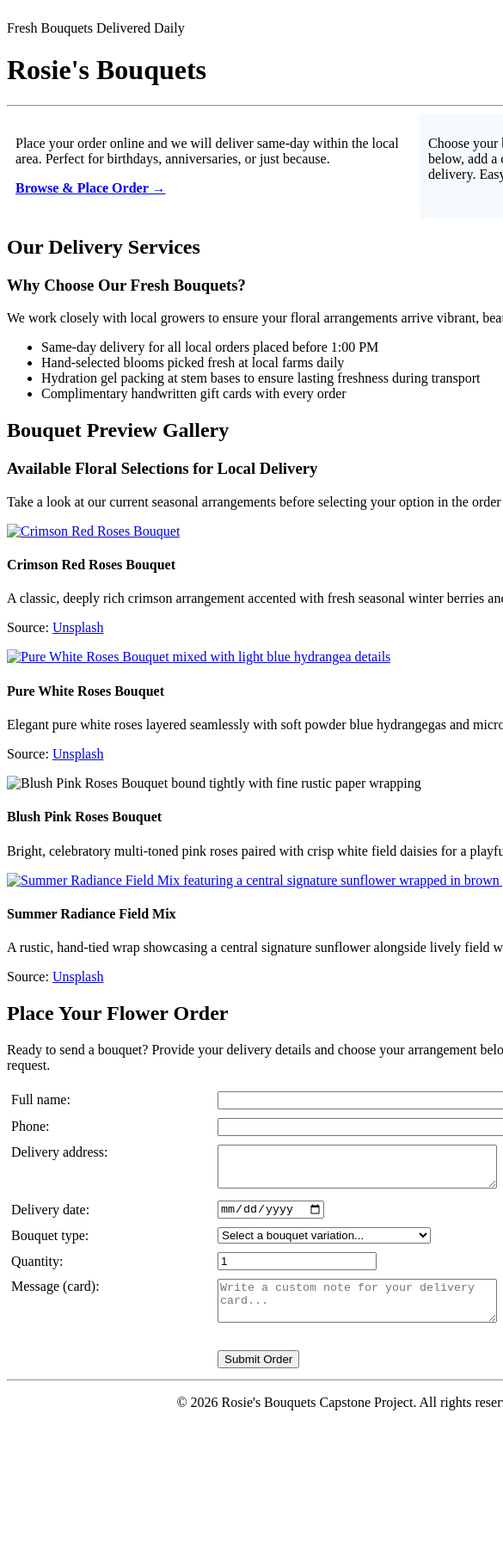
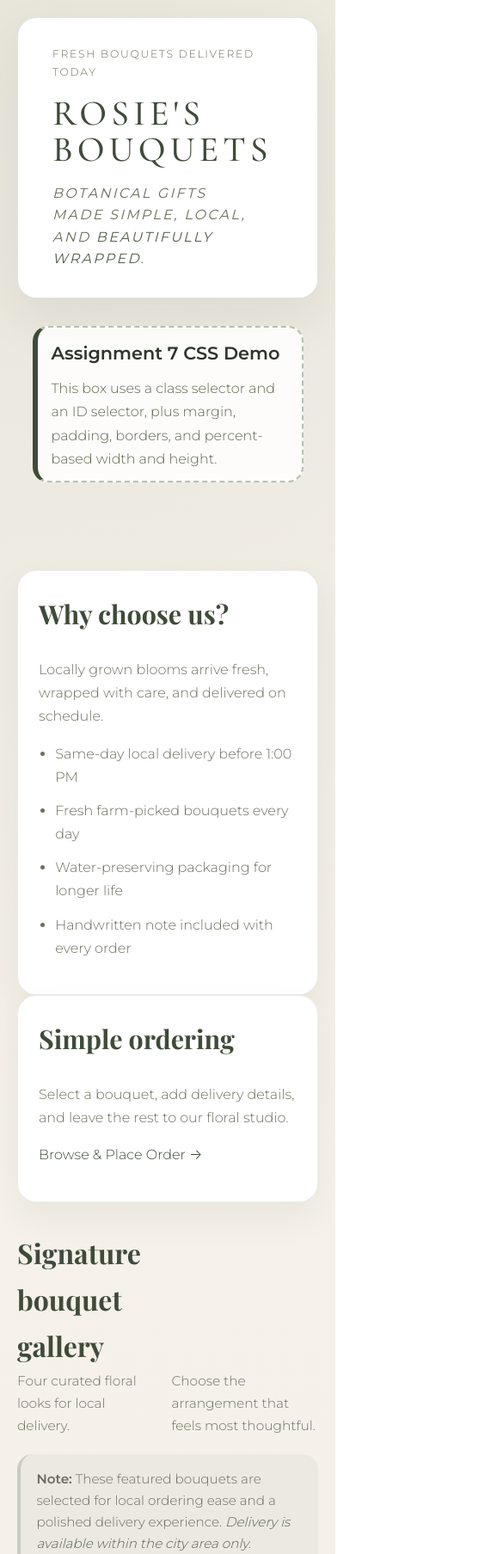
Before and after one commit to theadvocacyos/sierra_capstone, a plain HTML site: page index.html in a window 390 px wide. Shown: the top 1807 px of the page at 86% size, 585 px wide, since content can reach past the window. Before the commit the page ends 1664 px from the top, so only its background shows below. Drawn offline with nearby package versions, Linux system fonts and the light colour scheme.

Commit message:
Update homepage layout and apply today’s stylesheet changes

```diff
--- a/index.html
+++ b/index.html
@@ -4,155 +4,169 @@
   <meta charset="UTF-8">
   <meta name="viewport" content="width=device-width, initial-scale=1.0">
   <title>Rosie's Bouquets - Capstone</title>
+  <link rel="stylesheet" href="style.css">
 </head>
 <body>
-  <table align="center" width="800" cellpadding="0" cellspacing="0" border="0">
-    <tr>
-      <td>
-        <header>
-          <p>Fresh Bouquets Delivered Daily</p>
+  <div class="page-shell">
+    <header class="hero">
+      <p>Fresh bouquets delivered today</p>
       <h1>Rosie's Bouquets</h1>
+      <p class="hero-subtitle">Botanical gifts made simple, local, and <em>beautifully wrapped</em>.</p>
     </header>
-        <hr>
+
     <main>
-          <section>
-            <table width="100%" cellpadding="10" cellspacing="0" border="0">
-              <tr>
-                <td width="60%" valign="top">
-                  <p>Place your order online and we will deliver same-day within the local area. Perfect for birthdays, anniversaries, or just because.</p>
-                  <p><a href="#order-form"><strong>Browse & Place Order &rarr;</strong></a></p>
-                </td>
-                <td width="40%" valign="top" bgcolor="#f7fafc">
-                  <p>Choose your bouquet from our visual catalog below, add a custom note, and schedule a local delivery. Easy ordering for every occasion.</p>
-                </td>
-              </tr>
-            </table>
+      <section id="assignment-demo" class="assignment-section">
+        <!-- Assignment 7: Demonstrates class selector, ID selector, margin, padding, border, single-side border, and percent-based width/height -->
+        <div class="assignment-box">
+          <h2>Assignment 7 CSS Demo</h2>
+          <p>This box uses a class selector and an ID selector, plus margin, padding, borders, and percent-based width and height.</p>
+        </div>
       </section>
 
-          <section>
-            <h2>Our Delivery Services</h2>
-            <h3>Why Choose Our Fresh Bouquets?</h3>
-            <p>We work closely with local growers to ensure your floral arrangements arrive vibrant, beautiful, and precisely on schedule.</p>
+      <section class="overview-grid">
+        <article class="section-panel">
+          <h2>Why choose us?</h2>
+          <p>Locally grown blooms arrive fresh, wrapped with care, and delivered on schedule.</p>
           <ul>
-              <li>Same-day delivery for all local orders placed before 1:00 PM</li>
-              <li>Hand-selected blooms picked fresh at local farms daily</li>
-              <li>Hydration gel packing at stem bases to ensure lasting freshness during transport</li>
-              <li>Complimentary handwritten gift cards with every order</li>
+            <li>Same-day local delivery before 1:00 PM</li>
+            <li>Fresh farm-picked bouquets every day</li>
+            <li>Water-preserving packaging for longer life</li>
+            <li>Handwritten note included with every order</li>
           </ul>
+        </article>
+        <aside class="section-panel">
+          <h2>Simple ordering</h2>
+          <p>Select a bouquet, add delivery details, and leave the rest to our floral studio.</p>
+          <p><a class="source-link" href="#order-form">Browse & Place Order →</a></p>
+        </aside>
       </section>
 
-          <section>
-            <h2>Bouquet Preview Gallery</h2>
-            <h3>Available Floral Selections for Local Delivery</h3>
-            <p>Take a look at our current seasonal arrangements before selecting your option in the order form below.</p>
+      <section class="gallery-section">
+        <div class="gallery-header">
+          <div>
+            <h2>Signature bouquet gallery</h2>
+            <p>Four curated floral looks for local delivery.</p>
+          </div>
+          <p>Choose the arrangement that feels most thoughtful.</p>
+        </div>
+
+        <aside class="note">
+          <strong>Note:</strong> These featured bouquets are selected for local ordering ease and a polished delivery experience. <em>Delivery is available within the city area only.</em>
+        </aside>
+
         <div class="gallery-grid">
           <article class="gallery-card">
-                <a href="https://unsplash.com/photos/a-bouquet-of-red-roses-sitting-on-top-of-a-table-cGq62sJZZT0" target="_blank" rel="noopener noreferrer">
-                  <img src="images/tetiana-siedaia-cGq62sJZZT0-unsplash.jpg" alt="Crimson Red Roses Bouquet" width="600">
-                </a>
-                <div class="gallery-copy">
-                  <h4>Crimson Red Roses Bouquet</h4>
+            <img src="../sierra_capstone/website/images/tetiana-siedaia-cGq62sJZZT0-unsplash.jpg" alt="Crimson Red Roses Bouquet">
+            <div class="gallery-card-content">
+              <h3>Crimson Red Roses Bouquet</h3>
               <p>A classic, deeply rich crimson arrangement accented with fresh seasonal winter berries and greenery.</p>
-                  <p>Source: <a href="https://unsplash.com/photos/a-bouquet-of-red-roses-sitting-on-top-of-a-table-cGq62sJZZT0" target="_blank" rel="noopener noreferrer">Unsplash</a></p>
+              <!-- Source: Unsplash — https://unsplash.com/photos/a-bouquet-of-red-roses-sitting-on-top-of-a-table-cGq62sJZZT0 -->
             </div>
           </article>
+
           <article class="gallery-card">
-                <a href="https://unsplash.com/photos/person-holding-beige-and-white-flower-bouquet-aiNU4cA4UzQ" target="_blank" rel="noopener noreferrer">
-                  <img src="images/jessie-daniella-aiNU4cA4UzQ-unsplash.jpg" alt="Pure White Roses Bouquet mixed with light blue hydrangea details" width="600">
-                </a>
-                <div class="gallery-copy">
-                  <h4>Pure White Roses Bouquet</h4>
-                  <p>Elegant pure white roses layered seamlessly with soft powder blue hydrangegas and micro greenery accents.</p>
-                  <p>Source: <a href="https://unsplash.com/photos/person-holding-beige-and-white-flower-bouquet-aiNU4cA4UzQ" target="_blank" rel="noopener noreferrer">Unsplash</a></p>
+            <img src="../sierra_capstone/website/images/jessie-daniella-aiNU4cA4UzQ-unsplash.jpg" alt="Pure White Roses Bouquet mixed with light blue hydrangea details">
+            <div class="gallery-card-content">
+              <h3>Pure White Roses Bouquet</h3>
+              <p>Elegant pure white roses layered seamlessly with soft powder blue hydrangeas and micro greenery accents.</p>
+              <!-- Source: Unsplash — https://unsplash.com/photos/person-holding-beige-and-white-flower-bouquet-aiNU4cA4UzQ -->
             </div>
           </article>
+
           <article class="gallery-card">
-                <img src="images/jessie-daniella-QLuleNy8LMM-unsplash.jpg" alt="Blush Pink Roses Bouquet bound tightly with fine rustic paper wrapping" width="600">
-                <div class="gallery-copy">
-                  <h4>Blush Pink Roses Bouquet</h4>
-                  <p>Bright, celebratory multi-toned pink roses paired with crisp white field daisies for a playful look.</p>
+            <img src="../sierra_capstone/website/images/jessie-daniella-QLuleNy8LMM-unsplash.jpg" alt="Blush Pink Roses Bouquet bound tightly with fine rustic paper wrapping">
+            <div class="gallery-card-content">
+              <h3>Blush Pink Roses Bouquet</h3>
+              <p>Bright, celebratory multi-toned pink roses paired with crisp white field daisies for a playful, polished look.</p>
+              <!-- Source: Unsplash — https://unsplash.com/photos/jessie-daniella-QLuleNy8LMM-unsplash -->
             </div>
           </article>
+
           <article class="gallery-card">
-                <a href="https://unsplash.com/photos/person-holding-bouquet-of-flowers-s3AFTBZ3cnc" target="_blank" rel="noopener noreferrer">
-                  <img src="images/carrie-beth-williams-s3AFTBZ3cnc-unsplash.jpg" alt="Summer Radiance Field Mix featuring a central signature sunflower wrapped in brown paper" width="600">
-                </a>
-                <div class="gallery-copy">
-                  <h4>Summer Radiance Field Mix</h4>
-                  <p>A rustic, hand-tied wrap showcasing a central signature sunflower alongside lively field wildflowers.</p>
-                  <p>Source: <a href="https://unsplash.com/photos/person-holding-bouquet-of-flowers-s3AFTBZ3cnc" target="_blank" rel="noopener noreferrer">Unsplash</a></p>
+            <img src="../sierra_capstone/website/images/carrie-beth-williams-s3AFTBZ3cnc-unsplash.jpg" alt="Summer Radiance Field Mix featuring a central signature sunflower wrapped in brown paper">
+            <div class="gallery-card-content">
+              <h3>Summer Radiance Field Mix</h3>
+              <p>A rustic, hand-tied wrap showcasing a signature sunflower alongside lively field wildflowers.</p>
+              <!-- Source: Unsplash — https://unsplash.com/photos/person-holding-bouquet-of-flowers-s3AFTBZ3cnc -->
             </div>
           </article>
         </div>
       </section>
 
-          <section id="order-form">
-            <h2>Place Your Flower Order</h2>
-            <p>Ready to send a bouquet? Provide your delivery details and choose your arrangement below to complete your checkout request.</p>
-            <form action="#" method="POST">
-              <table width="100%" cellpadding="5" cellspacing="0" border="0">
-                <tr>
-                  <td width="30%"><label for="fullname">Full name:</label></td>
-                  <td width="70%"><input type="text" id="fullname" name="fullname" size="40" required></td>
-                </tr>
-                <tr>
-                  <td><label for="phone">Phone:</label></td>
-                  <td><input type="tel" id="phone" name="phone" size="40" required></td>
-                </tr>
-                <tr>
-                  <td valign="top"><label for="address">Delivery address:</label></td>
-                  <td><textarea id="address" name="address" cols="38" rows="3" required></textarea></td>
-                </tr>
-                <tr>
-                  <td><label for="date">Delivery date:</label></td>
-                  <td><input type="date" id="date" name="date" required></td>
-                </tr>
-                <tr>
-                  <td><label for="bouquet-type">Bouquet type:</label></td>
-                  <td>
+      <section class="order-section">
+        <article class="order-card">
+          <h2>Place your order</h2>
+          <p>Fill in delivery details and pick your bouquet for local fulfillment.</p>
+          <form id="order-form" action="#" method="POST">
+            <div class="form-row">
+              <div class="form-row-single">
+                <label for="fullname">Full name</label>
+                <input type="text" id="fullname" name="fullname" required>
+              </div>
+              <div class="form-row-single">
+                <label for="phone">Phone</label>
+                <input type="tel" id="phone" name="phone" required>
+              </div>
+            </div>
+
+            <div class="form-row-single">
+              <label for="address">Delivery address</label>
+              <textarea id="address" name="address" required></textarea>
+            </div>
+
+            <div class="form-row">
+              <div class="form-row-single">
+                <label for="date">Delivery date</label>
+                <input type="date" id="date" name="date" required>
+              </div>
+              <div class="form-row-single">
+                <label for="bouquet-type">Bouquet type</label>
                 <select id="bouquet-type" name="bouquet-type" required>
                   <option value="" disabled selected>Select a bouquet variation...</option>
-                      <optgroup label="Featured Varieties (See Gallery Above)">
+                  <optgroup label="Featured Varieties">
                     <option value="rose-red">Crimson Red Roses Bouquet</option>
                     <option value="rose-white">Pure White Roses Bouquet</option>
                     <option value="rose-pink">Blush Pink Roses Bouquet</option>
                     <option value="mixed-sunflower">Summer Radiance Field Mix</option>
                   </optgroup>
-                      <optgroup label="Other Available Varieties">
+                  <optgroup label="Other Varieties">
                     <option value="rose-yellow">Sunny Yellow Roses Bouquet</option>
-                        <option value="peony-coral">Coral Sunset Peonies Bouquet</option>
-                        <option value="peony-soft-pink">Soft Cream Peonies Bouquet</option>
-                        <option value="lily-white">Classic White Asiatic Lilies Bouquet</option>
-                        <option value="lily-tiger">Bright Tiger Lilies Bouquet</option>
                     <option value="mixed-spring">Spring Awakening Wildflower Mix</option>
-                        <option value="mixed-harvest">Autumn Harvest Textured Mix</option>
-                        <option value="mixed-classic">Signature Classic Seasonal Mix</option>
                   </optgroup>
                 </select>
-                  </td>
-                </tr>
-                <tr>
-                  <td><label for="quantity">Quantity:</label></td>
-                  <td><input type="number" id="quantity" name="quantity" min="1" value="1" required></td>
-                </tr>
-                <tr>
-                  <td valign="top"><label for="message">Message (card):</label></td>
-                  <td><textarea id="message" name="message" cols="38" rows="3" placeholder="Write a custom note for your delivery card..."></textarea></td>
-                </tr>
-                <tr>
-                  <td></td>
-                  <td><br><input type="submit" value="Submit Order"></td>
-                </tr>
-              </table>
+              </div>
+            </div>
+
+            <div class="form-row-single">
+              <label for="quantity">Quantity</label>
+              <input type="number" id="quantity" name="quantity" min="1" value="1" required>
+            </div>
+
+            <div class="form-row-single">
+              <label for="message">Message (card)</label>
+              <textarea id="message" name="message" placeholder="Write a custom note for your delivery card..."></textarea>
+            </div>
+
+            <button type="submit">Submit Order</button>
           </form>
+        </article>
+
+        <aside class="order-info">
+          <h2>Premium service</h2>
+          <p>Everything is packaged fresh and delivered with care.</p>
+          <ol>
+            <li>Same-day local delivery before 1:00 PM</li>
+            <li>Fresh blooms from nearby growers</li>
+            <li>Protective packaging for a fresher arrival</li>
+            <li>Handwritten note with every bouquet</li>
+          </ol>
+        </aside>
       </section>
     </main>
-        <hr>
+
     <footer>
-          <p align="center">&copy; 2026 Rosie's Bouquets Capstone Project. All rights reserved.</p>
+      <p>&copy; 2026 Rosie's Bouquets Capstone Project. All rights reserved.</p>
     </footer>
-      </td>
-    </tr>
-  </table>
+  </div>
 </body>
 </html>
--- /dev/null
+++ b/style.css
@@ -0,0 +1,397 @@
+@import url('https://fonts.googleapis.com/css2?family=Cormorant+Garamond:wght@500;600;700&family=Montserrat:wght@300;400;500;600&family=Playfair+Display:wght@500;600;700&display=swap');
+
+* {
+  box-sizing: border-box;
+}
+
+html {
+  scroll-behavior: smooth;
+}
+
+body {
+  margin: 0;
+  min-height: 100%;
+  background-color: #f5efe6;
+  background: radial-gradient(circle at top left, rgba(97,117,86,0.10), transparent 28%),
+    linear-gradient(180deg, #f7f2ea 0%, #f2efe8 100%);
+  color: #2f342b;
+  font-family: 'Montserrat', system-ui, -apple-system, BlinkMacSystemFont, 'Segoe UI', sans-serif;
+  font-weight: 300;
+  line-height: 1.7;
+}
+
+img {
+  max-width: 100%;
+  height: auto;
+  display: block;
+}
+
+a {
+  color: #3f4b39;
+  text-decoration: none;
+}
+
+a:hover,
+a:focus {
+  text-decoration: underline;
+}
+
+strong {
+  font-weight: 700;
+}
+
+em {
+  font-style: italic;
+  color: #55614c;
+}
+
+.page-shell {
+  max-width: 1240px;
+  margin: 0 auto;
+  padding: 2rem 1.25rem 3rem;
+}
+
+.hero {
+  background: #ffffff;
+  border: 1px solid rgba(95, 101, 82, 0.18);
+  border-radius: 32px;
+  padding: 2rem 2.5rem;
+  box-shadow: 0 24px 60px rgba(41, 48, 39, 0.08);
+  margin-bottom: 2rem;
+}
+
+.hero p {
+  margin: 0 0 1rem 0;
+  color: #6d705f;
+  letter-spacing: 0.14em;
+  text-transform: uppercase;
+  font-size: 0.77rem;
+}
+
+.hero h1 {
+  margin: 0;
+  font-family: 'Cormorant Garamond', 'Playfair Display', Georgia, serif;
+  font-size: clamp(2.6rem, 4.5vw, 3.6rem);
+  line-height: 1.02;
+  font-weight: 400;
+  letter-spacing: 0.12em;
+  text-transform: uppercase;
+  color: #3f4b39;
+}
+
+.hero .hero-subtitle {
+  margin: 1rem 0 0;
+  font-size: 1rem;
+  color: #6d705f;
+  font-style: italic;
+  font-weight: 400;
+  line-height: 1.6;
+  max-width: 90%;
+}
+
+#assignment-demo {
+  width: 100%;
+  height: 260px;
+  margin: 0 auto 1.5rem;
+}
+
+.assignment-box {
+  width: 90%;
+  height: 70%;
+  margin: 0 auto;
+  padding: 1rem 1.25rem 1rem 1rem;
+  border: 2px dashed rgba(97,117,86,0.45);
+  border-left: 6px solid #3f4b39;
+  border-radius: 18px;
+  background: rgba(255,255,255,0.85);
+  display: flex;
+  flex-direction: column;
+  justify-content: center;
+}
+
+.assignment-box h2 {
+  margin: 0 0 0.6rem 0;
+  font-size: 1.3rem;
+}
+
+.assignment-box p {
+  margin: 0;
+  color: #5e664f;
+}
+
+.overview-grid {
+  display: grid;
+  grid-template-columns: 1.6fr 1fr;
+  gap: 1.5rem;
+  margin-bottom: 2rem;
+}
+
+.section-panel {
+  background: #ffffff;
+  border: 1px solid rgba(95, 101, 82, 0.12);
+  border-radius: 28px;
+  padding: 1.5rem;
+  box-shadow: 0 18px 42px rgba(41, 48, 39, 0.06);
+}
+
+.section-panel h2 {
+  margin-top: 0;
+  font-family: 'Playfair Display', Georgia, serif;
+  font-size: 1.9rem;
+  color: #3f4b39;
+}
+
+.section-panel p,
+.section-panel li {
+  color: #6d705f;
+}
+
+.section-panel ul {
+  padding-left: 1.2rem;
+}
+
+.section-panel li {
+  margin-bottom: 0.75rem;
+}
+
+.gallery-section {
+  margin-bottom: 2rem;
+}
+
+.gallery-header {
+  display: flex;
+  justify-content: space-between;
+  align-items: flex-end;
+  gap: 1rem;
+  margin-bottom: 1rem;
+}
+
+.gallery-header h2 {
+  margin: 0;
+  font-family: 'Playfair Display', Georgia, serif;
+  font-size: 2rem;
+  color: #3f4b39;
+}
+
+.gallery-header p {
+  margin: 0;
+  color: #6d705f;
+  font-size: 0.96rem;
+}
+
+.note {
+  margin: 1.25rem 0 0;
+  padding: 1rem 1.15rem;
+  border-radius: 18px;
+  background: #ece9e1;
+  color: #6e6b5f;
+  border-left: 4px solid rgba(97,117,86,0.25);
+  font-size: 0.95rem;
+  line-height: 1.65;
+}
+
+.gallery-grid {
+  display: grid;
+  grid-template-columns: 1fr 1fr 1fr 1fr;
+  gap: 1.5rem;
+}
+
+.gallery-card {
+  background: #ffffff;
+  border: 1px solid rgba(95, 101, 82, 0.12);
+  border-radius: 28px;
+  overflow: hidden;
+  box-shadow: 0 18px 40px rgba(41, 48, 39, 0.06);
+  transition: transform 220ms ease, box-shadow 220ms ease;
+}
+
+.gallery-card:hover {
+  transform: translateY(-3px);
+  box-shadow: 0 22px 48px rgba(41, 48, 39, 0.10);
+}
+
+.gallery-card img {
+  width: 100%;
+  height: 280px;
+  object-fit: cover;
+}
+
+.gallery-card-content {
+  padding: 1.2rem 1.25rem 1.5rem;
+}
+
+.gallery-card h3 {
+  margin: 0 0 0.55rem 0;
+  font-family: 'Playfair Display', Georgia, serif;
+  font-size: 1.35rem;
+  color: #3f4b39;
+}
+
+.gallery-card p {
+  margin: 0;
+  color: #6d705f;
+}
+
+.gallery-card-content h3 + p {
+  margin-top: 0.7rem;
+  font-size: 0.95rem;
+  line-height: 1.6;
+}
+
+.gallery-card .source-link {
+  margin-top: 1rem;
+  display: inline-block;
+  color: #617556;
+  font-weight: 600;
+}
+
+.order-section {
+  display: grid;
+  grid-template-columns: 1.25fr 0.95fr;
+  gap: 1.5rem;
+}
+
+.order-card,
+.order-info {
+  background: #ffffff;
+  border: 1px solid rgba(95, 101, 82, 0.18);
+  border-radius: 28px;
+  padding: 1.75rem;
+  box-shadow: 0 24px 60px rgba(41, 48, 39, 0.08);
+}
+
+.order-card h2,
+.order-info h2 {
+  margin-top: 0;
+  font-family: 'Playfair Display', Georgia, serif;
+  font-size: 1.9rem;
+  color: #3f4b39;
+}
+
+.order-card p,
+.order-info p {
+  color: #6d705f;
+}
+
+.order-card form {
+  margin-top: 1.5rem;
+}
+
+.order-card form .form-row-single label {
+  font-size: 0.95rem;
+}
+
+.form-row {
+  display: grid;
+  grid-template-columns: 1fr 1fr;
+  gap: 1rem;
+}
+
+.form-row-single,
+.form-row {
+  margin-bottom: 1rem;
+}
+
+label {
+  display: block;
+  margin-bottom: 0.5rem;
+  color: #3f4b39;
+  font-weight: 600;
+}
+
+input,
+select,
+textarea {
+  width: 100%;
+  border: 1px solid rgba(95, 101, 82, 0.18);
+  border-radius: 16px;
+  background: #f9f5ef;
+  padding: 0.95rem 1rem;
+  color: #2f342b;
+  font: inherit;
+}
+
+textarea {
+  min-height: 130px;
+  resize: vertical;
+}
+
+input:focus,
+select:focus,
+textarea:focus {
+  outline: 2px solid rgba(97,117,86,0.23);
+  outline-offset: 2px;
+}
+
+button[type='submit'] {
+  display: inline-flex;
+  align-items: center;
+  justify-content: center;
+  padding: 0.9rem 1.3rem;
+  border: none;
+  border-radius: 14px;
+  background: #3f4b39;
+  color: #ffffff;
+  font-weight: 500;
+  cursor: pointer;
+  transition: background 180ms ease, transform 180ms ease, box-shadow 180ms ease;
+}
+
+button[type='submit']:hover,
+button[type='submit']:focus {
+  background: #2e4131;
+  transform: translateY(-1px);
+}
+
+.order-info ol {
+  padding-left: 1.2rem;
+  margin: 0;
+}
+
+.order-info li {
+  margin-bottom: 0.85rem;
+  color: #6d705f;
+}
+
+footer {
+  text-align: center;
+  color: #6d705f;
+  margin-top: 2rem;
+}
+
+@media (max-width: 1050px) {
+  .gallery-grid {
+    grid-template-columns: 1fr 1fr;
+  }
+
+  .order-section {
+    grid-template-columns: 1fr;
+  }
+}
+
+@media (max-width: 700px) {
+  .page-shell {
+    padding: 1.25rem;
+  }
+
+  .hero,
+  .section-panel,
+  .gallery-card,
+  .order-card,
+  .order-info {
+    border-radius: 22px;
+  }
+
+  .hero h1 {
+    font-size: 2.6rem;
+  }
+
+  .overview-grid,
+  .order-section {
+    display: block;
+  }
+
+  .form-row {
+    display: block;
+  }
+}
```
Lines whose indentation alone changed are shown as unchanged.
